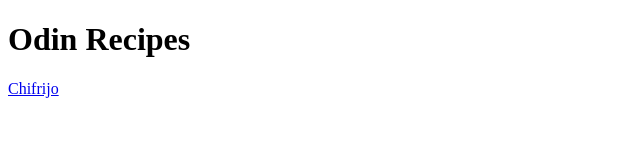
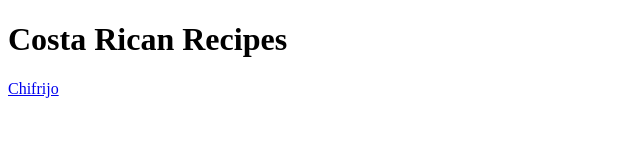
Before and after one commit to FernandoJVV/odin-recipes, a plain HTML site: page index.html in a window 1280 px wide. Shown: the whole page, without its empty margins (0-640 px from the left). Drawn offline with Linux system fonts and the light colour scheme.

Commit message:
Fixing typos
Fixed typos on index.html and chifrijo.html files

```diff
--- a/index.html
+++ b/index.html
@@ -2,10 +2,10 @@
 <html>
     <head>
         <meta charset="UTF-8">
-        <title>PRoject Recipes</title>
+        <title>Costa Rican Recipes</title>
     </head>
     <body>
-        <h1>Odin Recipes</h1>
+        <h1>Costa Rican Recipes</h1>
         <a href="./recipes/chifrijo.html">Chifrijo</a>
     </body>
 </html>
```
Also changed, not shown: recipes/chifrijo.html (+2 -2 lines).
